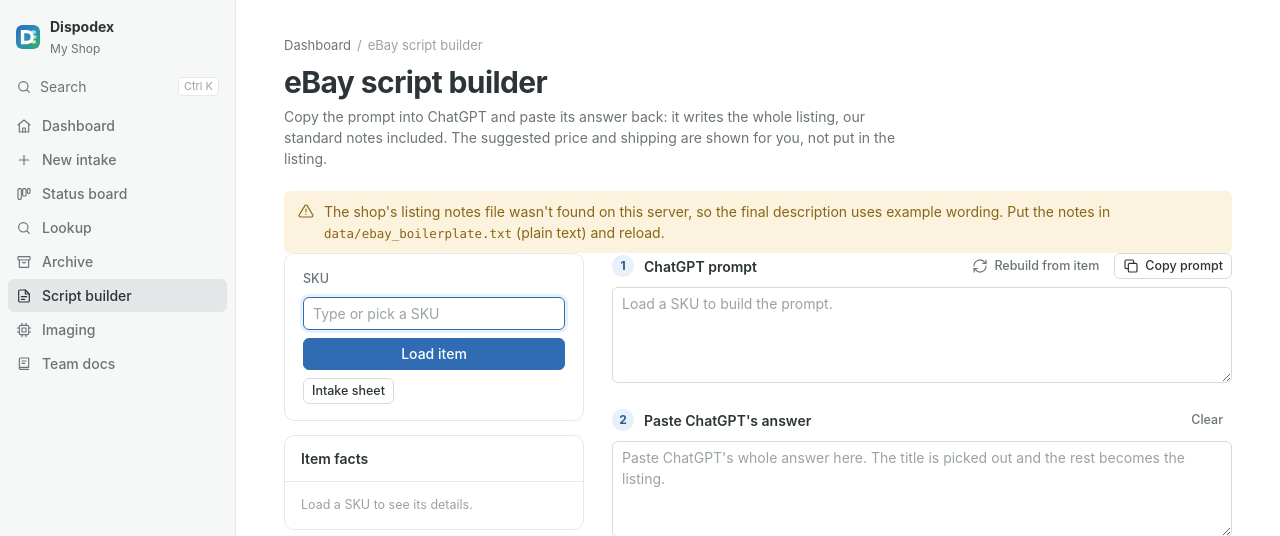
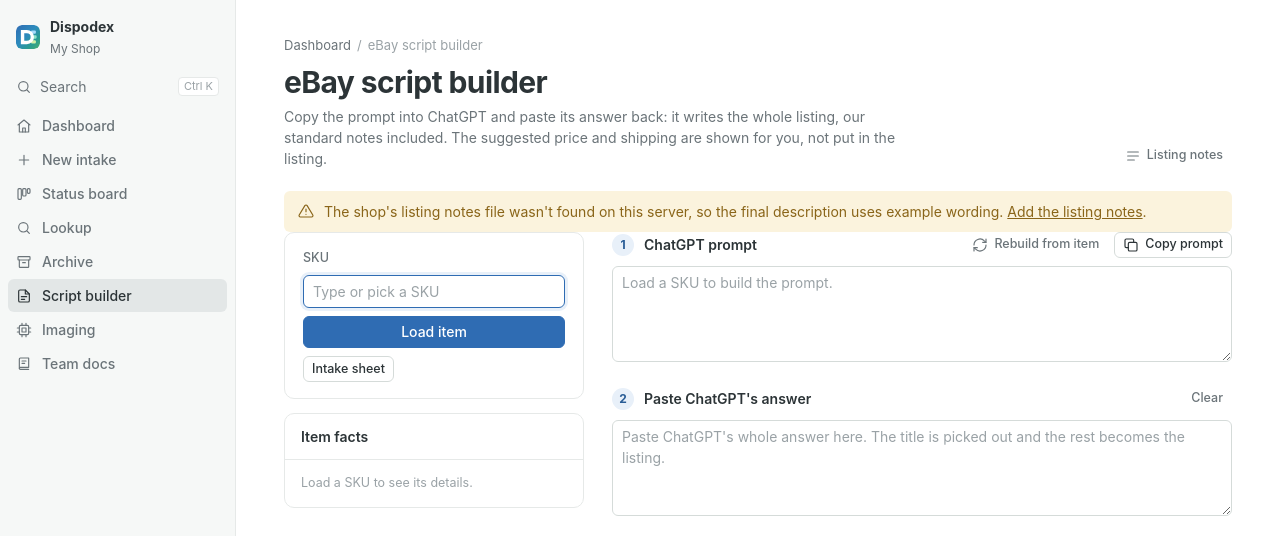
Before and after one commit to g39832/Dispodex, a Django app: page /scripts/ in a window 1280 px wide. Shown: the top 536 px of the page. Run offline with Django 5.2, Linux system fonts and the light colour scheme; data that the repository does not hold is empty; some libraries are stand-ins or nearby versions.

Commit message:
Edit the eBay listing notes from the browser
The listing notes (the "Please Read This First" text in every eBay
description) lived only in data/ebay_boilerplate.txt, so changing them
meant editing a file on the server. The script builder now has a
Listing notes page: paste or edit the text and save, and the builder
uses it right away. Staff can change it (anyone on the shop network
when sign-in is off); everyone else sees it read-only. It records who
last changed it, refuses empty text, and writes the file whole.

```diff
--- a/inventory/services/scripts.py
+++ b/inventory/services/scripts.py
@@ -35,6 +35,20 @@
     except (OSError, UnicodeDecodeError):
         return DEFAULT_BOILERPLATE
     return text.rstrip("\r\n") or DEFAULT_BOILERPLATE
+
+
+MAX_BOILERPLATE = 20000
+
+
+def save_boilerplate(text: str) -> None:
+    """Write the shop's listing notes file (written whole, so a reader never sees half a file)."""
+    lines = (text or "").replace("\r\n", "\n").replace("\r", "\n").split("\n")
+    cleaned = "\n".join(line.rstrip() for line in lines).strip("\n")
+    path = Path(settings.PINKSHEET["EBAY_BOILERPLATE_FILE"])
+    path.parent.mkdir(parents=True, exist_ok=True)
+    temp = path.with_name(path.name + ".tmp")
+    temp.write_text(cleaned + "\n", encoding="utf-8", newline="\n")
+    temp.replace(path)
 
 
 def using_example_boilerplate() -> bool:
--- a/inventory/views/pages.py
+++ b/inventory/views/pages.py
@@ -1,14 +1,18 @@
 """Status board, script builder, listing-image composer, phone page and print card."""
 from django.conf import settings
+from django.contrib import messages
 from django.http import Http404, HttpResponseRedirect
-from django.shortcuts import render
+from django.shortcuts import redirect, render
 from django.urls import reverse
 from django.utils import timezone
 
+from core.network import is_private_request
 from core.skus import normalize_sku
 from inventory.models import Item, ListingImageLayout, Photo, Status
 from inventory.services import history
+from inventory.services import scripts as script_service
 from inventory.services.scripts import using_example_boilerplate
+from operations.models import SystemState
 
 MOBILE_UA_MARKERS = ("android", "iphone", "ipad", "ipod", "mobile", "opera mini", "iemobile", "silk", "blackberry", "windows phone")
 
@@ -39,6 +43,44 @@
         "inventory/scripts.html",
         {"page": "scripts", "sku": sku, "recent_skus": recent_skus(), "example_boilerplate": using_example_boilerplate()},
     )
+
+
+LISTING_NOTES_EDITED_KEY = "ebay_listing_notes_edited"
+
+
+def _can_edit_listing_notes(request) -> bool:
+    """Staff when signed in; without sign-in, anyone on the shop network. Never in the demo."""
+    if settings.PINKSHEET["DEMO_MODE"]:
+        return False
+    if request.user.is_authenticated:
+        return request.user.is_staff
+    return not settings.PINKSHEET["REQUIRE_LOGIN"] and is_private_request(request)
+
+
+def listing_notes(request):
+    """View and edit the shop's eBay listing notes (data/ebay_boilerplate.txt) from the browser."""
+    can_edit = _can_edit_listing_notes(request)
+    example = using_example_boilerplate()
+    text = "" if example else script_service.final_boilerplate()
+    error = ""
+    if request.method == "POST":
+        if not can_edit:
+            messages.error(request, "Only staff can change the listing notes.")
+            return redirect("listing_notes")
+        text = request.POST.get("text", "")
+        if not text.strip():
+            error = "The listing notes can't be empty."
+        elif len(text) > script_service.MAX_BOILERPLATE:
+            error = f"That's longer than {script_service.MAX_BOILERPLATE:,} characters."
+        else:
+            script_service.save_boilerplate(text)
+            SystemState.set(LISTING_NOTES_EDITED_KEY, f"{request.actor} · {timezone.localtime():%b %d, %Y %I:%M %p}")
+            messages.success(request, "Listing notes saved. New prompts and descriptions use them right away.")
+            return redirect("listing_notes")
+    return render(request, "inventory/listing_notes.html", {
+        "page": "scripts", "text": text, "example": example, "can_edit": can_edit, "error": error,
+        "last_edit": SystemState.get(LISTING_NOTES_EDITED_KEY), "max_length": script_service.MAX_BOILERPLATE,
+    })
 
 
 def listing_images(request):
--- a/pinksheet/urls.py
+++ b/pinksheet/urls.py
@@ -19,6 +19,7 @@
     path("board/", pages.board, name="board"),
     path("archive/", archive_views.archive_list, name="archive"),
     path("scripts/", pages.script_builder, name="scripts"),
+    path("scripts/listing-notes/", pages.listing_notes, name="listing_notes"),
     path("listing-images/", pages.listing_images, name="listing_images"),
     path("system/", ops_views.system, name="system"),
     path("imaging/", imaging_views.imaging, name="imaging"),
--- a/templates/inventory/scripts.html
+++ b/templates/inventory/scripts.html
@@ -10,11 +10,12 @@
   </div>
   <div class="head-actions">
     <span class="save-state" id="script-state"></span>
+    <a class="btn btn-sm btn-ghost" href="{% url 'listing_notes' %}">{% icon "text" %} Listing notes</a>
   </div>
 </div>
 
 {% if example_boilerplate %}
-<div class="callout warn">{% icon "alert" %}<span>The shop's listing notes file wasn't found on this server, so the final description uses example wording. Put the notes in <code>data/ebay_boilerplate.txt</code> (plain text) and reload.</span></div>
+<div class="callout warn">{% icon "alert" %}<span>The shop's listing notes file wasn't found on this server, so the final description uses example wording. <a href="{% url 'listing_notes' %}">Add the listing notes</a>.</span></div>
 {% endif %}
 <div class="two-col">
   <aside class="stack" style="gap:14px">
```
Also changed, not shown: templates/inventory/listing_notes.html (added, +36 -0 lines), tests/test_pages_and_search.py (+28 -0 lines).
